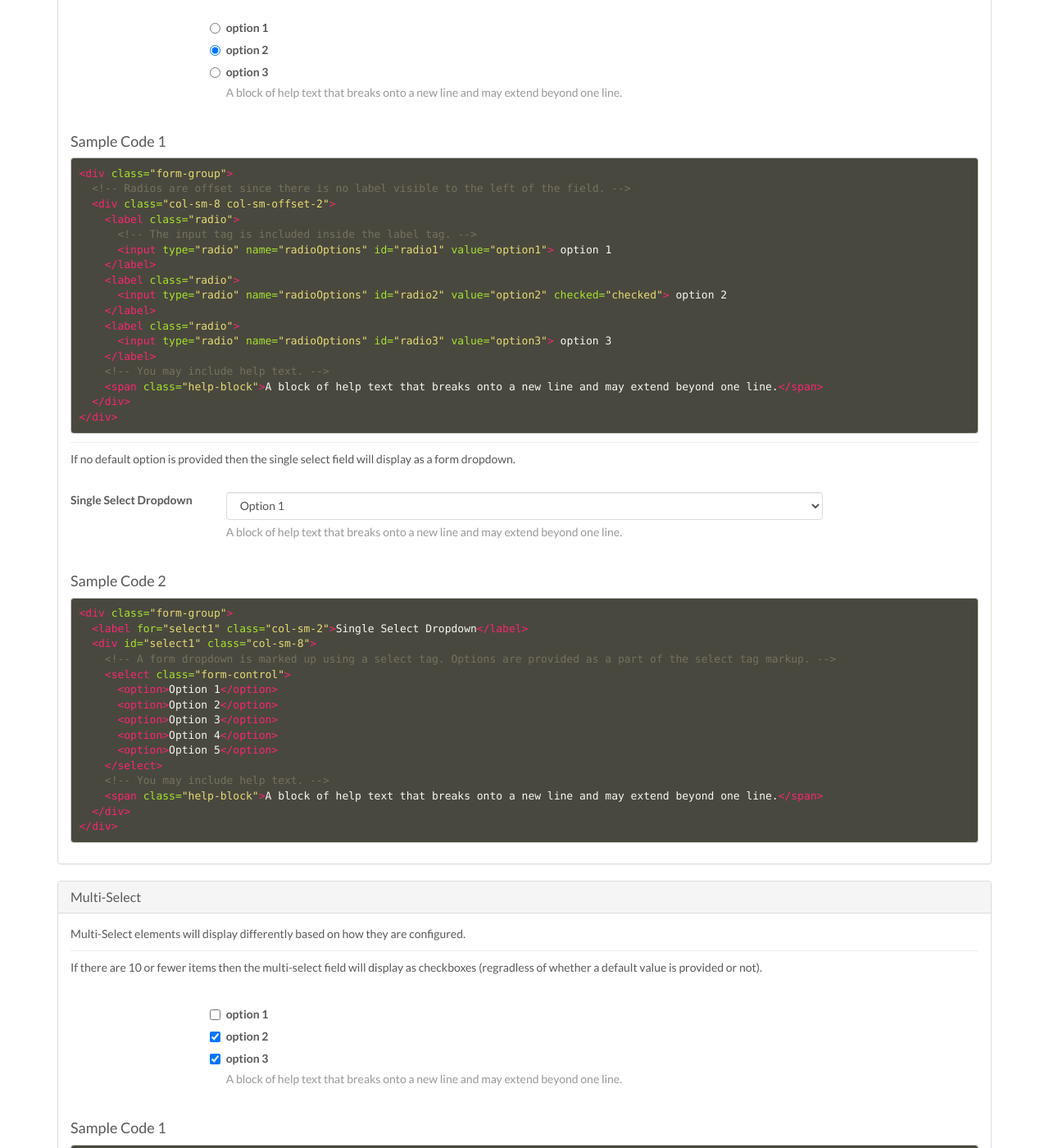
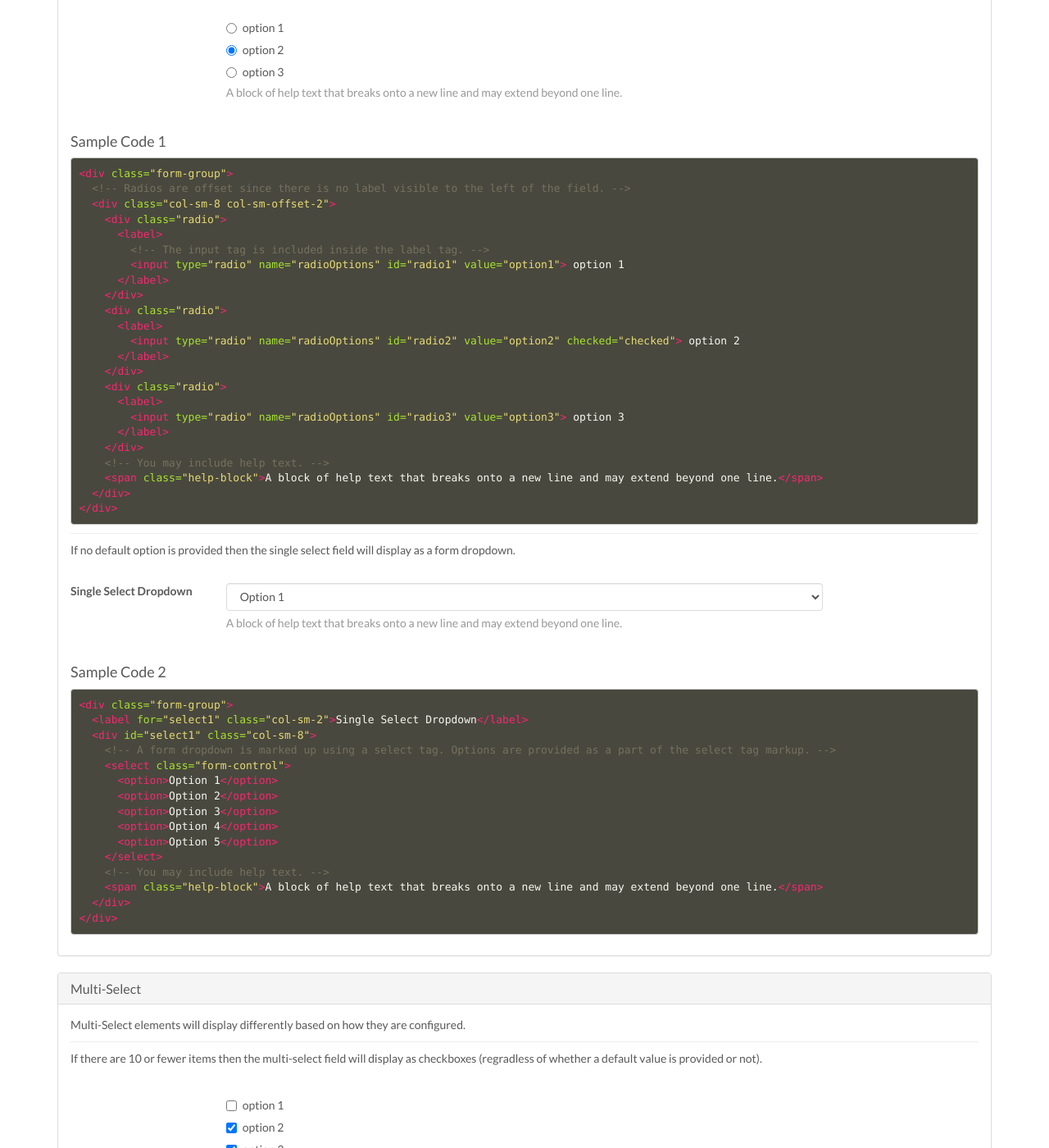
Before and after one commit to balihoo/style-library, a Jekyll site: the page built from forms.html, in a window 1280 px wide and 1400 px high, scrolled down 5431 px. Shown: the whole window at 82% size. Built offline with Jekyll 4.4.1, drawn with Linux system fonts in a browser that asks for light colours; nearby versions of some CDN libraries; library files that are not in the unit come from our copies; some of the changed text lies outside the part shown.

Commit message:
INT-304: fixed radio and checkbox examples

```diff
--- a/forms.html
+++ b/forms.html
@@ -466,15 +466,21 @@
 					<div class="form-group">
 						<!-- Labels and fields are still column classes so that they are left aligned and reflow on smaller screens. -->
 						<div class="col-sm-8 col-sm-offset-2">
-							<label class="radio">
+							<div class="radio">
+								<label>
 									<input type="radio" name="radioOptions" id="radio1" value="option1"> option 1
 								</label>
-							<label class="radio">
+							</div>
+							<div class="radio">
+								<label>
 									<input type="radio" name="radioOptions" id="radio2" value="option2" checked="checked"> option 2
 								</label>
-							<label class="radio">
+							</div>
+							<div class="radio">
+								<label>
 									<input type="radio" name="radioOptions" id="radio3" value="option3"> option 3
 								</label>
+							</div>
 							<!-- You may include help text. -->
 							<span class="help-block">A block of help text that breaks onto a new line and may extend beyond one line.</span>
 						</div>
@@ -486,16 +492,22 @@
 <div class="form-group">
 	<!-- Radios are offset since there is no label visible to the left of the field. -->
 	<div class="col-sm-8 col-sm-offset-2">
-		<label class="radio">
+		<div class="radio">
+			<label>
 				<!-- The input tag is included inside the label tag. -->
 				<input type="radio" name="radioOptions" id="radio1" value="option1"> option 1
 			</label>
-		<label class="radio">
+		</div>
+		<div class="radio">
+			<label>
 				<input type="radio" name="radioOptions" id="radio2" value="option2" checked="checked"> option 2
 			</label>
-		<label class="radio">
+		</div>
+		<div class="radio">
+			<label>
 				<input type="radio" name="radioOptions" id="radio3" value="option3"> option 3
 			</label>
+		</div>
 		<!-- You may include help text. -->
 		<span class="help-block">A block of help text that breaks onto a new line and may extend beyond one line.</span>
 	</div>
@@ -569,15 +581,21 @@
 			<div class="form-group">
 				<!-- Labels and fields are still column classes so that they are left aligned and reflow on smaller screens  -->
 				<div class="col-sm-8 col-sm-offset-2">
-					<label class="checkbox">
+					<div class="checkbox">
+						<label>
 							<input type="checkbox" name="checkboxOptions" id="checkbox1" value="option1"> option 1
 						</label>
-					<label class="checkbox">
+					</div>
+					<div class="checkbox">
+						<label>
 							<input type="checkbox" name="checkboxOptions" id="checkbox2" value="option2" checked="checked"> option 2
 						</label>
-					<label class="checkbox">
+					</div>
+					<div class="checkbox">
+						<label>
 							<input type="checkbox" name="checkboxOptions" id="checkbox3" value="option3" checked="checked"> option 3
 						</label>
+					</div>
 					<!-- You may include help text. -->
 					<span class="help-block">A block of help text that breaks onto a new line and may extend beyond one line.</span>
 				</div>
@@ -589,15 +607,21 @@
 <div class="form-group">
 	<div class="col-sm-8 col-sm-offset-2">
 		<!-- One checkbox element for each option -->
-		<label class="checkbox">
+		<div class="checkbox">
+			<label>
 				<input type="checkbox" name="checkboxOptions" id="checkbox1" value="option1"> option 1
 			</label>
-		<label class="checkbox">
+		</div>
+		<div class="checkbox">
+			<label>
 				<input type="checkbox" name="checkboxOptions" id="checkbox2" value="option2" checked="checked"> option 2
 			</label>
-		<label class="checkbox">
+		</div>
+		<div class="checkbox">
+			<label>
 				<input type="checkbox" name="checkboxOptions" id="checkbox3" value="option3" checked="checked"> option 3
 			</label>
+		</div>
 		<!-- You may include help text. -->
 		<span class="help-block">A block of help text that breaks onto a new line and may extend beyond one line.</span>
 	</div>
```
Lines whose indentation alone changed are shown as unchanged.
